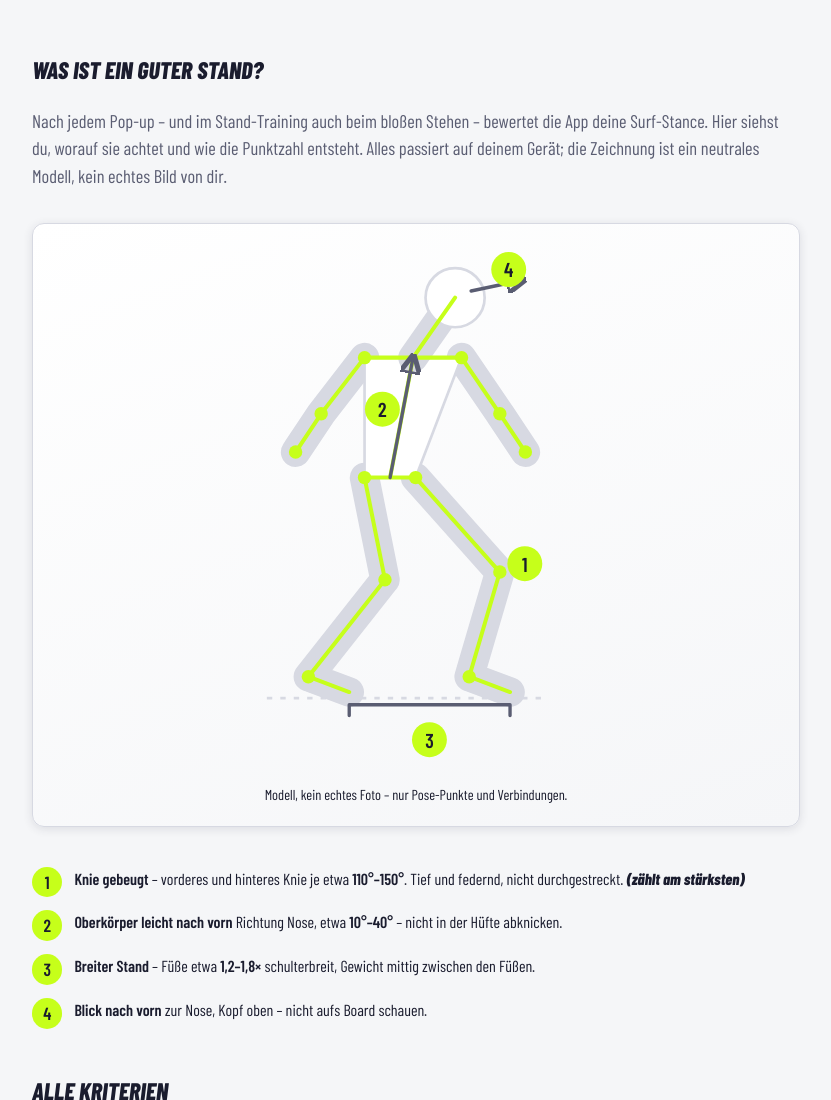
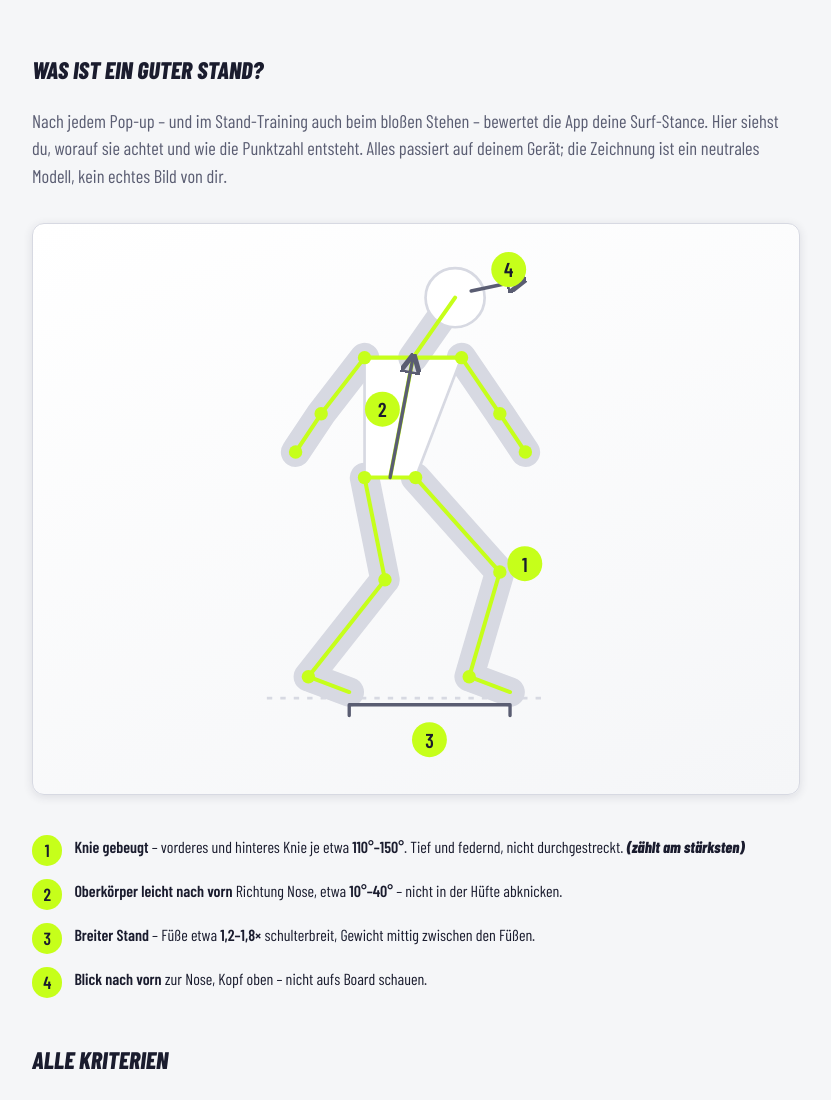
Before and after one commit to freegroup/surfpose, a website built with Vite: page guter-stand.html in a window 1280 px wide. Shown: the top 1100 px of the page, without its empty margins (224-1055 px from the left). Built offline with nearby package versions, Linux system fonts and the light colour scheme.

Commit message:
Remove obvious figure caption on guide page

```diff
--- a/guter-stand.html
+++ b/guter-stand.html
@@ -69,7 +69,6 @@
             <g class="guide-figure__marker"><circle cx="320" cy="16" r="13" /><text x="320" y="16">4</text></g>
           </g>
         </svg>
-        <figcaption class="guide-figure__caption">Modell, kein echtes Foto – nur Pose-Punkte und Verbindungen.</figcaption>
       </figure>
 
       <ol class="guide-points">
--- a/src/components/guide/guide.css
+++ b/src/components/guide/guide.css
@@ -28,12 +28,6 @@
 .guide-figure__svg {
   width: min(100%, 22rem);
   height: auto;
-}
-
-.guide-figure__caption {
-  margin-top: 0.6rem;
-  font-size: 0.9rem;
-  text-align: center;
 }
 
 /* figure geometry – colors live in the theme skin */
```
